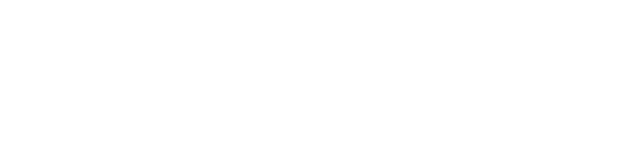
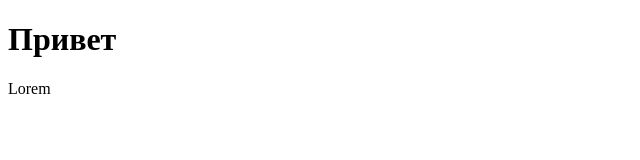
Before and after one commit to pristupaAS/first-project, a plain HTML site: page index.html in a window 1280 px wide. Shown: the whole page, without its empty margins (0-640 px from the left). Drawn offline with Linux system fonts and the light colour scheme.

Commit message:
Изменил html

```diff
--- a/index.html
+++ b/index.html
@@ -4,9 +4,11 @@
     <meta charset="UTF-8">
     <meta http-equiv="X-UA-Compatible" content="IE=edge">
     <meta name="viewport" content="width=device-width, initial-scale=1.0">
-    <title>Document</title>
+    <title>Первая работа</title>
 </head>
 <body>
+  <h1>Привет</h1>
+    <p>Lorem</p>
 
 </body>
 </html>
```
